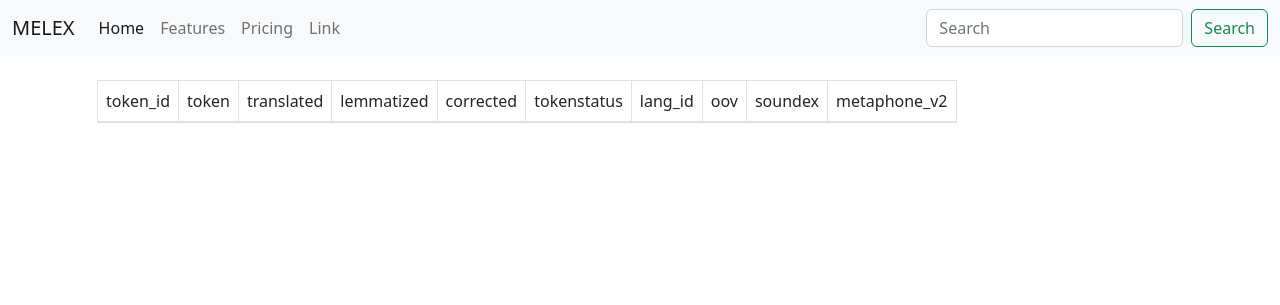
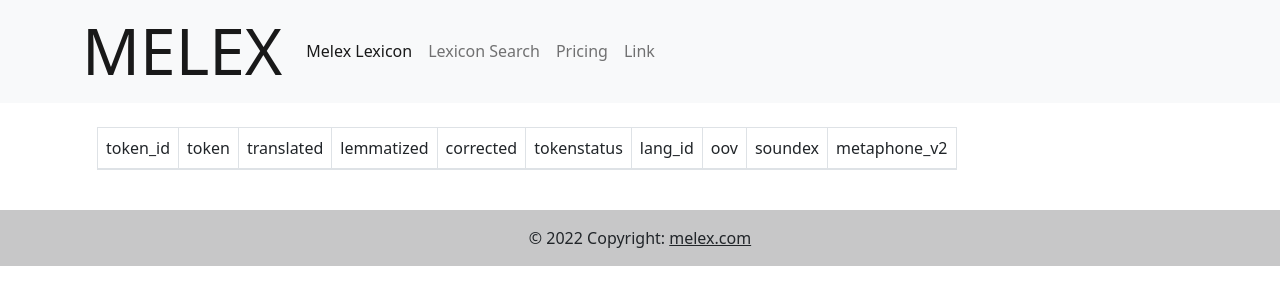
Before and after one commit to Mlkaz3/MELEX-WEB-APP, a Flask app: page / in a window 1280 px wide. Shown: the top 305 px of the page. Run offline with Flask 2, Linux system fonts and the light colour scheme; data that the repository does not hold is empty; some libraries are stand-ins or nearby versions.

Commit message:
work on searching function

```diff
--- a/website/__init__.py
+++ b/website/__init__.py
@@ -18,4 +18,7 @@ def create_app():
     from .views import views
     app.register_blueprint(views,url_prefix='/')
 
+    # from .actions import actions
+    # app.register_blueprint(actions,url_prefix='/')
+
     return app
--- a/website/templates/base.html
+++ b/website/templates/base.html
@@ -40,8 +40,9 @@
     </nav> -->
 
     <nav class="navbar navbar-expand-lg bg-light">
-      <div class="container-fluid">
-        <a class="navbar-brand" href="#">MELEX</a>
+      <!-- <div class="container-fluid"> -->
+      <div class="container">
+        <a class="navbar-brand" href="#"><div class="display-3">MELEX</div></a>
         <button
           class="navbar-toggler"
           type="button"
@@ -57,13 +58,13 @@
         <div class="collapse navbar-collapse" id="navbarSupportedContent">
           <ul class="navbar-nav me-auto mb-2 mb-lg-0">
             <li class="nav-item">
-              <a class="nav-link active" aria-current="page" href="/">Home</a>
+              <a class="nav-link active" aria-current="page" href="/">Melex Lexicon</a>
             </li>
             <li class="nav-item">
-              <a class="nav-link" href="/test">Features</a>
+              <a class="nav-link" href="/search">Lexicon Search</a>
             </li>
             <li class="nav-item">
-              <a class="nav-link" href="#">Pricing</a>
+              <a class="nav-link" href="/search">Pricing</a>
             </li>
             <li class="nav-item">
               <a class="nav-link" href="#">Link</a>
@@ -92,23 +93,23 @@
               <a class="nav-link disabled">Disabled</a>
             </li> -->
           </ul>
-          <form class="d-flex" role="search">
-            <input
-              class="form-control me-2"
-              type="search"
-              placeholder="Search"
-              aria-label="Search"
-            />
-            <button class="btn btn-outline-success" type="submit">
-              Search
-            </button>
-          </form>
+
         </div>
       </div>
     </nav>
 
     <br/>
+
     <div class="container">{% block content %} {% endblock %}</div>
+
+    <br/>
+
+    <footer class="bg-light text-center text-lg-start">
+      <div class="text-center p-3" style="background-color: rgba(0, 0, 0, 0.2);">
+        © 2022 Copyright:
+        <a class="text-dark" href="#">melex.com</a>
+      </div>
+    </footer>
 
     <script
       src="https://code.jquery.com/jquery-3.2.1.slim.min.js"
--- a/website/templates/test.html
+++ /dev/null
@@ -1,6 +0,0 @@
-{% extends "base.html" %}
-{% block title %}Test{% endblock %}
-
-{% block content %}
-<h1>Testing Page</h1>
-{% endblock %}
--- a/website/views.py
+++ b/website/views.py
@@ -15,6 +15,19 @@ def Index():
     list_users = cur.fetchall()
     return render_template('index.html', list_users = list_users)
 
-@views.route('/test',methods=['GET', 'POST'])
-def Testing():
-    return render_template('test.html')
+@views.route('/search',methods=['GET', 'POST'])
+def search():
+    token=""
+    if request.method == 'POST':
+        search_term = request.form.get('search')
+
+        if len(search_term)<1:
+            flash('Search term is too short', category='error')
+        else:
+            cur = conn.cursor(cursor_factory=psycopg2.extras.DictCursor)
+            s = "SELECT * FROM tokens WHERE token = '" + search_term.lower() + "'"
+            cur.execute(s) # Execute the SQL
+            token = cur.fetchall()
+            flash('Searched!', category='success')
+
+    return render_template('search.html', token=token)
```
Also changed, not shown: website/templates/search.html (added, +79 -0 lines).
